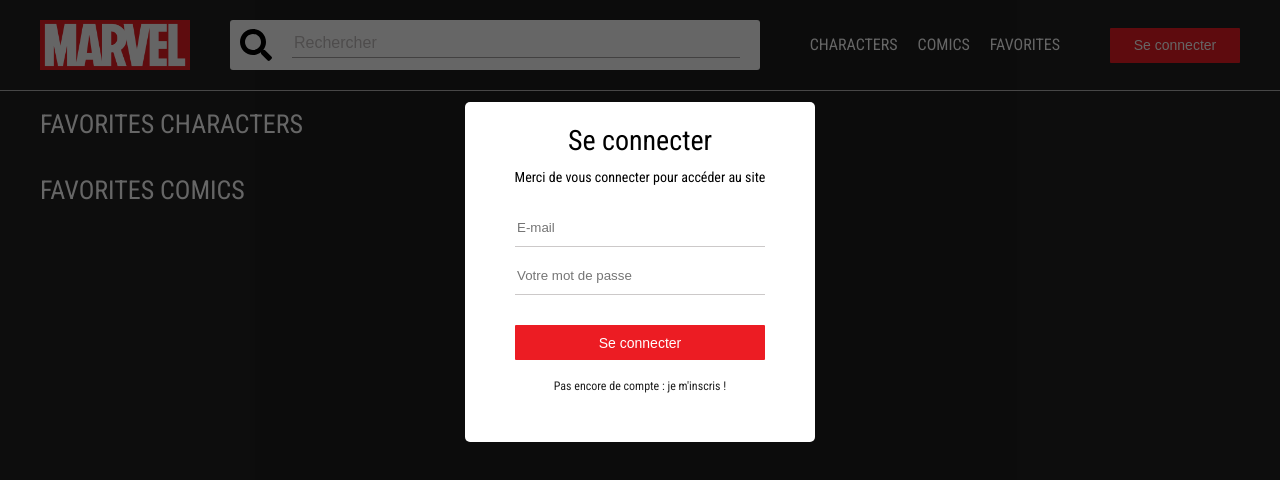
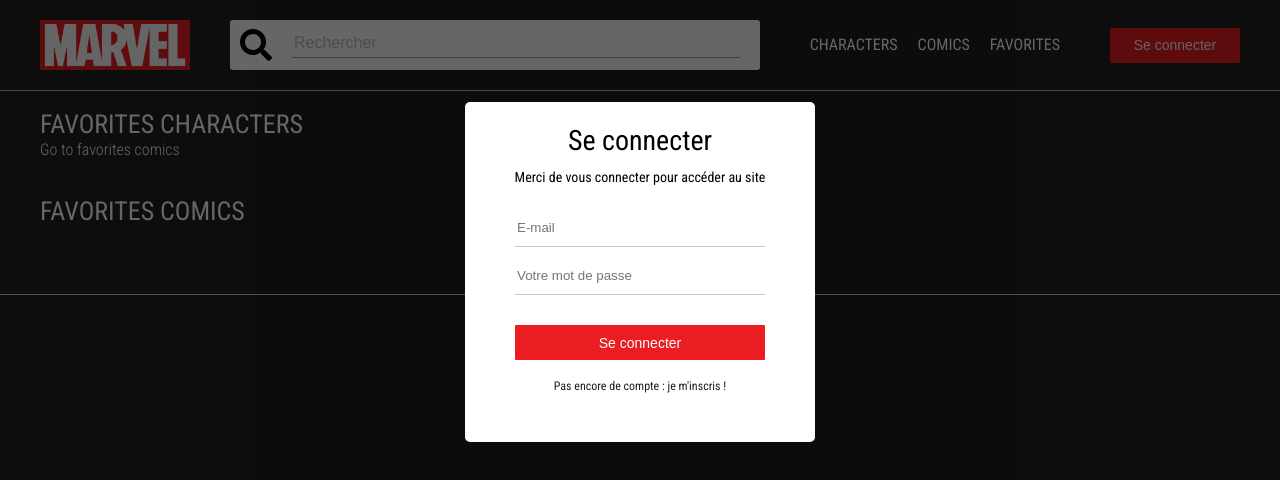
Before and after one commit to Thmsbonte/marvel-frontend, a React (Create React App) app: page /favorites in a window 1280 px wide. Shown: the top 480 px of the page. Built offline with nearby package versions, Linux system fonts and the light colour scheme.

Commit message:
add arrows carousel

```diff
--- a/src/App.js
+++ b/src/App.js
@@ -15,6 +15,7 @@
 } from "@fortawesome/free-solid-svg-icons";
 import { useState, useEffect } from "react";
 import Favorites from "./containers/favorites/favorites";
+import Footer from "./components/footer/footer";
 library.add(faSearch, faArrowLeft, faArrowRight, faStar, faTimes);
 
 const App = () => {
@@ -59,7 +60,7 @@
           <Comics search={search} />
         </Route>
         <Route path="/favorites">
-          <Favorites search={search} />
+          <Favorites search={search} setSearch={setSearch} />
         </Route>
         <Route path="/character/:character_id">
           <Character />
@@ -68,6 +69,7 @@
           <Characters search={search} />
         </Route>
       </Switch>
+      <Footer />
     </Router>
   );
 };
--- a/src/components/footer/footer.js
+++ b/src/components/footer/footer.js
@@ -1,5 +1,16 @@
+import "./footer.scss";
+
 const Footer = () => {
-  return <div className="footer">Footer</div>;
+  return (
+    <div className="footer">
+      <div className="footer-content container">
+        <p>
+          Site réalisé au <strong>© Reacteur</strong> par{" "}
+          <strong>Thmsbonte</strong>
+        </p>
+      </div>
+    </div>
+  );
 };
 
 export default Footer;
--- a/src/components/footer/footer.scss
+++ b/src/components/footer/footer.scss
@@ -0,0 +1,17 @@
+.footer {
+  height: 150px;
+  border-top: solid 1px rgb(209, 201, 201);
+  margin-top: 50px;
+  .footer-content {
+    margin-top: 70px;
+    display: flex;
+    justify-content: center;
+    align-items: center;
+    p {
+      font-weight: 300;
+      strong {
+        font-weight: 400;
+      }
+    }
+  }
+}
--- a/src/components/header/header.js
+++ b/src/components/header/header.js
@@ -2,15 +2,26 @@
 import { Link, useHistory } from "react-router-dom";
 import MarvelLogo from "../../assets/img/marvel-logo-4.png";
 import { FontAwesomeIcon } from "@fortawesome/react-fontawesome";
-import { useState } from "react";
+import { useState, useEffect } from "react";
 import LoginModal from "../loginModal/loginModal";
 import SignupModal from "../signupModal/signupModal";
+import Cookies from "js-cookie";
 
 const Header = ({ search, setSearch, userInfo, setUser }) => {
+  //When opening the page we display the login page
   const [modal, setModal] = useState({
     loginModal: true,
     signupModal: false,
   });
+
+  // If user is known we hide login modal
+  useEffect(() => {
+    if (Cookies.get("userToken")) {
+      const newModal = { ...modal };
+      newModal.loginModal = false;
+      setModal(newModal);
+    }
+  }, []);
 
   const history = useHistory();
 
--- a/src/components/loginModal/loginModal.js
+++ b/src/components/loginModal/loginModal.js
@@ -1,13 +1,12 @@
 import "./loginModal.scss";
 import { useState } from "react";
 import axios from "axios";
-import { useHistory, Link } from "react-router-dom";
+import { Link } from "react-router-dom";
 import { FontAwesomeIcon } from "@fortawesome/react-fontawesome";
 import Cookies from "js-cookie";
 
 const LoginModal = ({ setUser, modal, setModal }) => {
   // States and useHistory initialization
-  const history = useHistory();
   const [errorMessage, setErrorMessage] = useState("");
   const [loadingMessage, setLoadingMessage] = useState(false);
   const [credentials, setCredentials] = useState({
--- a/src/components/signupModal/signupModal.js
+++ b/src/components/signupModal/signupModal.js
@@ -1,13 +1,12 @@
 import "../loginModal/loginModal.scss";
 import { useState } from "react";
 import axios from "axios";
-import { useHistory, Link } from "react-router-dom";
+import { Link } from "react-router-dom";
 import { FontAwesomeIcon } from "@fortawesome/react-fontawesome";
 import Cookies from "js-cookie";
 
 const SignupModal = ({ setUser, modal, setModal }) => {
   // States and useHistory initialization
-  const history = useHistory();
   const [loadingMessage, setLoadingMessage] = useState(false);
   const [errorMessage, setErrorMessage] = useState("");
   const [credentials, setCredentials] = useState({
--- a/src/containers/character/character.js
+++ b/src/containers/character/character.js
@@ -4,10 +4,12 @@
 import axios from "axios";
 import IsLoading from "../../components/isLoading/isLoading";
 import ComicCard from "../../components/comicCard/comicCard";
+import { FontAwesomeIcon } from "@fortawesome/react-fontawesome";
 
 const Character = () => {
   const [isLoading, setIsLoading] = useState(true);
   const [comicsRelated, setComicsRelated] = useState([]);
+  const [countComicsRelated, setCountComicsRelated] = useState(0);
   const { character_id } = useParams();
   console.log(character_id);
 
@@ -41,6 +43,10 @@
             />
           </div>
           <div className="character-information">
+            <div className="character-comics-content">
+              <i className="arrow-left">
+                <FontAwesomeIcon icon="arrow-left" size="2x" />
+              </i>
               <div className="character-comics">
                 {comicsRelated.comics.map((item) => {
                   return (
@@ -50,7 +56,10 @@
                   );
                 })}
               </div>
-
+              <i className="arrow-right">
+                <FontAwesomeIcon icon="arrow-right" size="2x" />
+              </i>
+            </div>
             <div className="character-details">
               <h2>{comicsRelated.name}</h2>
               <p>{comicsRelated.description}</p>
--- a/src/containers/character/character.scss
+++ b/src/containers/character/character.scss
@@ -21,6 +21,20 @@
     flex-direction: column;
     justify-content: center;
     margin-top: 30px;
+    .character-comics-content {
+      display: flex;
+      align-items: center;
+      i {
+        border: solid 1px white;
+        border-radius: 50%;
+        padding: 0 2px;
+      }
+      .arrow-left {
+        margin-right: -15px;
+      }
+      .arrow-right {
+        margin-left: -15px;
+      }
       .character-comics {
         display: flex;
         flex-wrap: nowrap;
@@ -33,6 +47,7 @@
           width: calc((100% / 3) - (12px * 2 / 3));
           flex-shrink: 0;
           margin-right: 12px;
+        }
       }
     }
     .character-details {
--- a/src/containers/favorites/favorites.js
+++ b/src/containers/favorites/favorites.js
@@ -12,6 +12,7 @@
   return (
     <div className="favorites container">
       <h2>FAVORITES CHARACTERS</h2>
+      <a href="#favorites-comics">Go to favorites comics</a>
       <div className="favorites-content">
         {favCharacters.map((item) => {
           return (
@@ -21,7 +22,7 @@
           );
         })}
       </div>
-      <h2>FAVORITES COMICS</h2>
+      <h2 id="favorites-comics">FAVORITES COMICS</h2>
       <div className="favorites-content">
         {favComics.map((item) => {
           return (
--- a/src/containers/favorites/favorites.scss
+++ b/src/containers/favorites/favorites.scss
@@ -3,27 +3,34 @@
 .favorites {
   h2 {
     margin-top: 20px;
-    margin-bottom: 20px;
     font-size: 26px;
+    margin-bottom: 5px;
+  }
+  a {
+    color: white;
+    font-weight: 300;
   }
   .favorites-content {
     display: flex;
     margin-top: 20px;
-    // flex-wrap: nowrap;
-    overflow-x: scroll;
-    &::-webkit-scrollbar {
-      display: none;
-    }
+    flex-wrap: wrap;
     .character-card {
       height: 300px;
+      margin-top: 15px;
       width: calc((#{$windowsWidth} / 5) - (12px * 4 / 5));
       margin-right: 12px;
-      flex-shrink: 0;
+      &:nth-child(5n) {
+        margin-right: 0px;
+      }
     }
     .comic-card {
       height: 300px;
+      margin-top: 15px;
       width: calc((#{$windowsWidth} / 5) - (12px * 4 / 5));
       margin-right: 12px;
+      &:nth-child(5n) {
+        margin-right: 0px;
+      }
     }
   }
 }
```
Also changed, not shown: 1 other file (tests, documents, lock files or other folders). Lines whose indentation alone changed are shown as unchanged.
